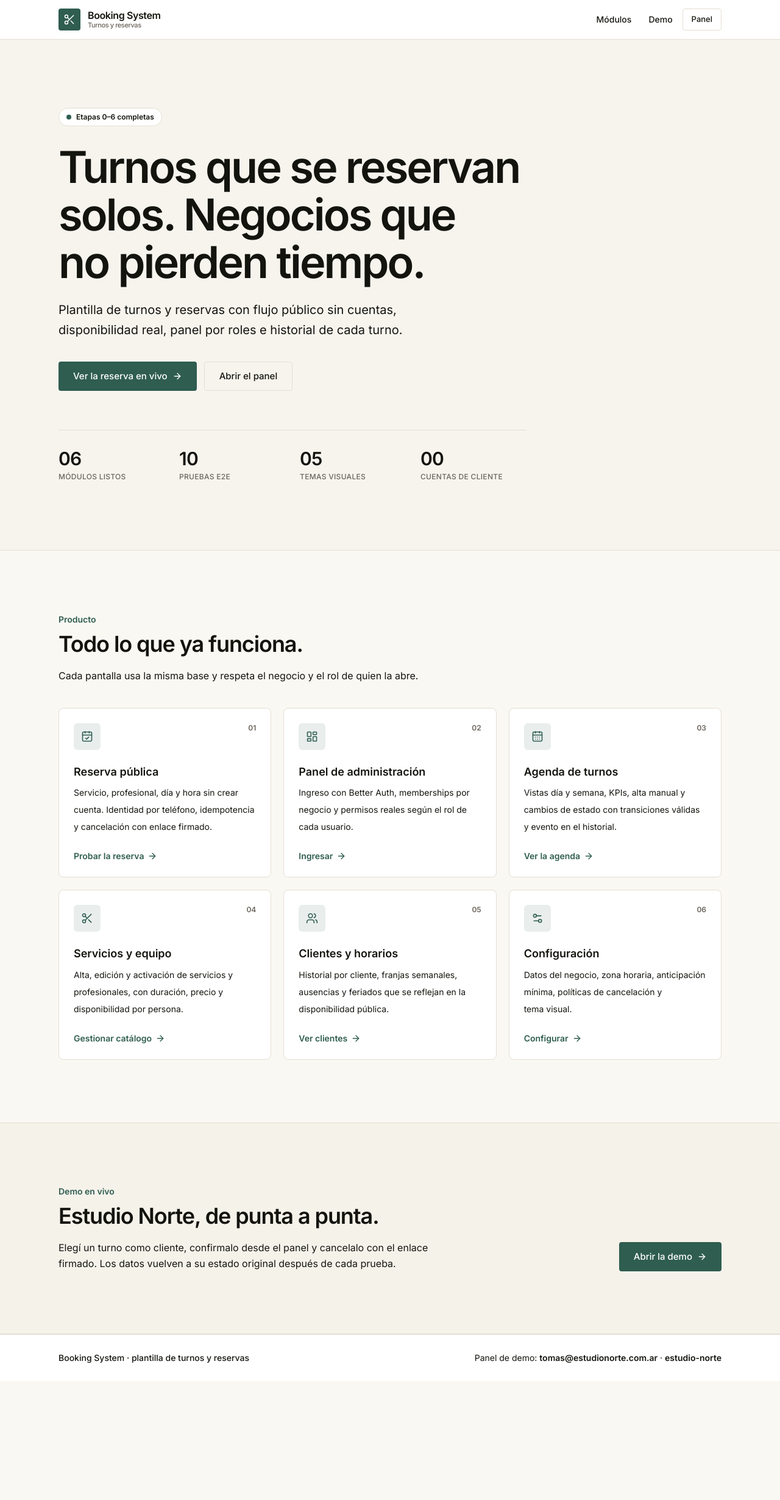
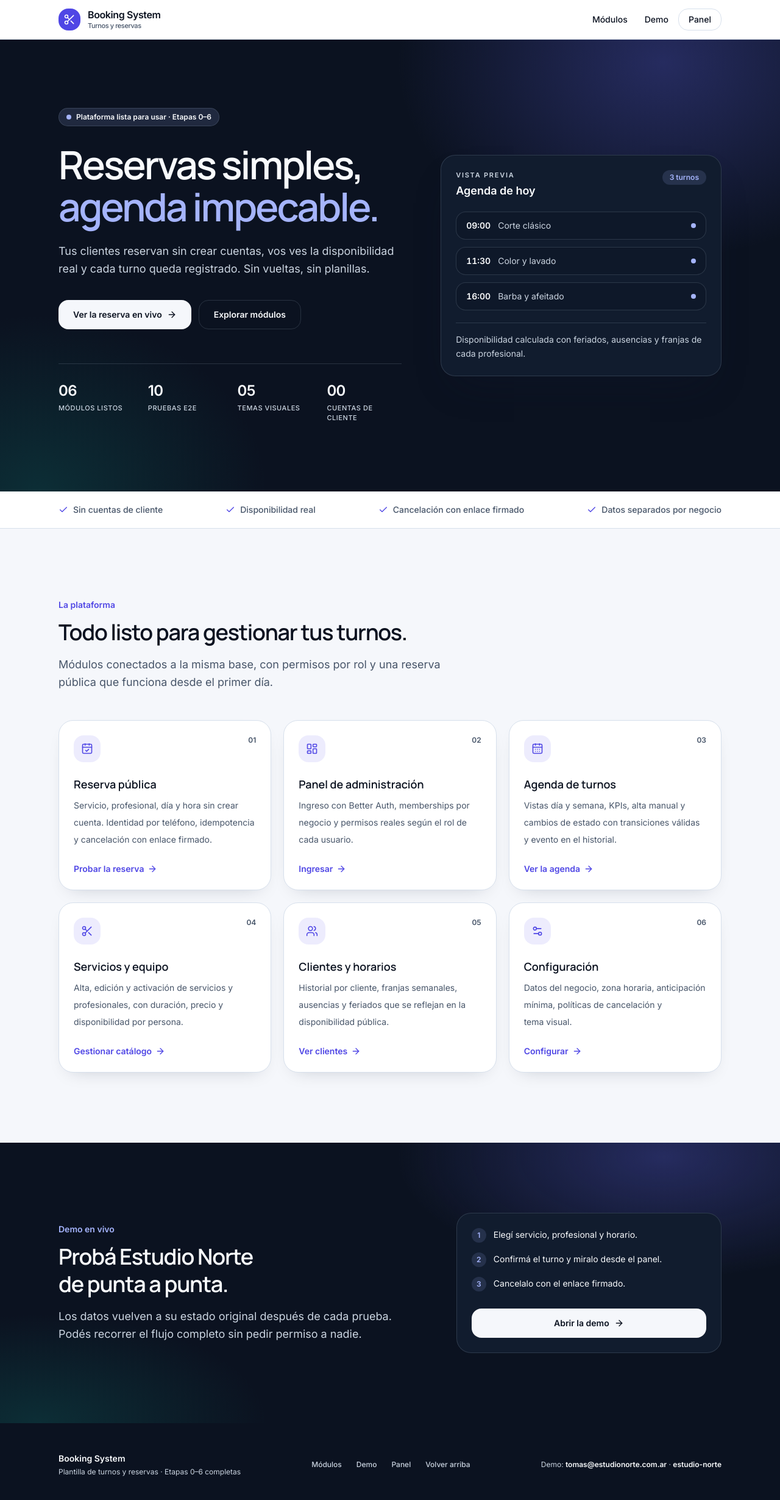
Before and after one commit to FedericoFeressin/Turnos-y-Reservas-DEMO, a Next.js app: page / in a window 1280 px wide. Shown: the top 2460 px of the page at 61% size. Before the commit the page ends 2265 px from the top, so only its background shows below. Built offline with nearby package versions, Linux system fonts and the light colour scheme.

Commit message:
feat: rediseñar la home con el tema actual

```diff
--- a/src/app/page.tsx
+++ b/src/app/page.tsx
@@ -4,6 +4,7 @@ import {
   ArrowRight,
   CalendarCheck,
   CalendarDays,
+  Check,
   LayoutDashboard,
   Scissors,
   Settings2,
@@ -11,7 +12,6 @@ import {
   type LucideIcon,
 } from "lucide-react";
 
-import { buttonVariants } from "@/components/ui/button";
 import { Container, Section } from "@/components/site/layout-primitives";
 
 export const metadata: Metadata = {
@@ -84,40 +84,68 @@ const modules: {
   },
 ];
 
+const highlights = [
+  "Sin cuentas de cliente",
+  "Disponibilidad real",
+  "Cancelación con enlace firmado",
+  "Datos separados por negocio",
+] as const;
+
+const previewSlots = [
+  { time: "09:00", service: "Corte clásico" },
+  { time: "11:30", service: "Color y lavado" },
+  { time: "16:00", service: "Barba y afeitado" },
+] as const;
+
+const demoSteps = [
+  "Elegí servicio, profesional y horario.",
+  "Confirmá el turno y miralo desde el panel.",
+  "Cancelalo con el enlace firmado.",
+] as const;
+
 const navLinkClass =
-  "rounded-md px-3 py-2 text-sm font-medium text-ink transition-colors hover:bg-surface-2 focus-visible:outline-2 focus-visible:outline-offset-2 focus-visible:outline-primary";
+  "rounded-lg px-2 py-2 text-sm font-medium text-ink transition-colors hover:bg-surface-2 focus-visible:outline-2 focus-visible:outline-offset-2 focus-visible:outline-primary max-[359px]:px-1 max-[359px]:text-xs sm:px-3";
+
+const heroButtonClass =
+  "inline-flex h-12 items-center justify-center gap-2 rounded-lg px-6 text-sm font-semibold transition-colors focus-visible:outline-2 focus-visible:outline-offset-2 focus-visible:outline-[var(--theme-hero-focus)]";
 
 export default function Home() {
   return (
-    <div className="flex min-h-dvh flex-col bg-background text-ink">
+    <div
+      data-theme="actual"
+      className="flex min-h-dvh flex-col bg-background text-ink"
+    >
       <a
         href="#contenido"
-        className="sr-only focus:not-sr-only focus:fixed focus:top-2 focus:left-2 focus:z-50 focus:bg-ink focus:px-4 focus:py-2 focus:text-sm focus:text-background"
+        className="sr-only focus:not-sr-only focus:fixed focus:top-2 focus:left-2 focus:z-50 focus:rounded-lg focus:bg-ink focus:px-4 focus:py-2 focus:text-sm focus:text-background"
       >
         Saltar al contenido
       </a>
 
       <header className="sticky top-0 z-30 border-b border-line bg-surface/95 backdrop-blur">
-        <Container className="flex h-16 items-center justify-between gap-4">
+        <Container className="flex h-16 items-center justify-between gap-2 sm:gap-4">
           <Link
             href="/"
-            className="flex items-center gap-3 rounded-md focus-visible:outline-2 focus-visible:outline-offset-4 focus-visible:outline-primary"
+            className="flex items-center gap-2 rounded-lg focus-visible:outline-2 focus-visible:outline-offset-4 focus-visible:outline-primary sm:gap-3"
           >
             <span
               aria-hidden="true"
-              className="grid size-9 place-items-center rounded-md bg-primary text-primary-fg"
+              className="grid size-8 place-items-center rounded-lg bg-primary text-primary-fg sm:size-9"
             >
-              <Scissors className="size-5" strokeWidth={1.75} />
+              <Scissors className="size-5" strokeWidth={1.9} />
             </span>
-            <span className="text-base leading-tight font-semibold tracking-tight">
+            <span className="text-sm leading-tight font-semibold tracking-tight max-[359px]:text-[13px] sm:text-base">
               Booking System
-              <span className="block text-[11px] font-medium text-ink-muted">
+              <span className="mt-0.5 hidden text-[11px] font-medium text-ink-muted sm:block">
                 Turnos y reservas
               </span>
             </span>
           </Link>
 
-          <nav aria-label="Navegación principal" className="flex items-center gap-1">
+          <nav
+            aria-label="Navegación principal"
+            className="flex items-center gap-0.5 sm:gap-1"
+          >
             <Link href="#modulos" className={navLinkClass}>
               Módulos
             </Link>
@@ -126,7 +154,7 @@ export default function Home() {
             </Link>
             <Link
               href="/ingresar"
-              className={buttonVariants({ variant: "outline", size: "sm" })}
+              className="inline-flex h-9 items-center justify-center rounded-lg border border-line px-3 text-sm font-medium text-ink transition-colors hover:bg-surface-2 focus-visible:outline-2 focus-visible:outline-offset-2 focus-visible:outline-primary max-[359px]:px-2 max-[359px]:text-xs sm:px-4"
             >
               Panel
             </Link>
@@ -135,33 +163,47 @@ export default function Home() {
       </header>
 
       <main id="contenido" className="flex-1">
-        <section className="border-b border-line bg-surface-2/40">
-          <Container className="py-20 sm:py-28">
-            <span className="inline-flex items-center gap-2 rounded-full border border-line bg-surface px-3 py-1.5 text-xs font-semibold text-ink">
-              <span className="size-2 rounded-full bg-primary" aria-hidden="true" />
-              Etapas 0–6 completas
+        <section className="home-glow relative overflow-hidden bg-[var(--theme-hero-bg)] text-[var(--theme-hero-ink)]">
+          <Container className="grid gap-14 py-20 sm:py-28 lg:grid-cols-[1.1fr_0.9fr] lg:items-center lg:gap-16">
+            <div>
+              <span className="inline-flex items-center gap-2 rounded-full border border-[var(--theme-hero-line)] bg-[var(--theme-hero-tint)] px-3 py-1.5 text-xs font-semibold">
+                <span
+                  className="size-2 rounded-full bg-[var(--theme-hero-accent)]"
+                  aria-hidden="true"
+                />
+                Plataforma lista para usar · Etapas 0–6
               </span>
 
-            <h1 className="mt-7 max-w-4xl font-sans text-4xl leading-[1.08] font-semibold tracking-[-0.04em] sm:text-6xl lg:text-7xl">
-              Turnos que se reservan solos. Negocios que no pierden tiempo.
+              <h1 className="mt-7 max-w-3xl text-4xl leading-[1.08] font-semibold tracking-[-0.045em] sm:text-5xl lg:text-[4rem]">
+                Reservas simples,{" "}
+                <span className="text-[var(--theme-hero-accent)]">
+                  agenda impecable.
+                </span>
               </h1>
 
-            <p className="mt-6 max-w-2xl text-lg leading-relaxed text-ink sm:text-xl">
-              Plantilla de turnos y reservas con flujo público sin cuentas,
-              disponibilidad real, panel por roles e historial de cada turno.
+              <p className="mt-6 max-w-xl text-base leading-relaxed text-[var(--theme-hero-muted)] sm:text-lg">
+                Tus clientes reservan sin crear cuentas, vos ves la
+                disponibilidad real y cada turno queda registrado. Sin vueltas,
+                sin planillas.
               </p>
 
-            <div className="mt-9 flex flex-wrap items-center gap-3">
-              <Link href="/b/estudio-norte" className={buttonVariants({ size: "lg" })}>
+              <div className="mt-9 flex flex-wrap gap-3">
+                <Link
+                  href="/b/estudio-norte"
+                  className={`${heroButtonClass} bg-background text-ink hover:bg-surface-2`}
+                >
                   Ver la reserva en vivo
                   <ArrowRight className="size-4" aria-hidden="true" />
                 </Link>
-              <Link href="/ingresar" className={buttonVariants({ variant: "outline", size: "lg" })}>
-                Abrir el panel
+                <Link
+                  href="#modulos"
+                  className={`${heroButtonClass} border border-[var(--theme-hero-line)] text-[var(--theme-hero-ink)] hover:bg-[var(--theme-hero-tint)]`}
+                >
+                  Explorar módulos
                 </Link>
               </div>
 
-            <dl className="mt-16 grid max-w-3xl grid-cols-2 gap-x-6 gap-y-6 border-t border-line pt-7 sm:grid-cols-4">
+              <dl className="mt-14 grid max-w-xl grid-cols-2 gap-x-6 gap-y-6 border-t border-[var(--theme-hero-line)] pt-7 sm:grid-cols-4">
                 {[
                   { label: "Módulos listos", value: "06" },
                   { label: "Pruebas E2E", value: "10" },
@@ -169,27 +211,81 @@ export default function Home() {
                   { label: "Cuentas de cliente", value: "00" },
                 ].map((item) => (
                   <div key={item.label}>
-                  <dd className="font-sans text-3xl font-semibold tracking-tight text-ink">
+                    <dd className="text-2xl font-semibold tracking-tight">
                       {item.value}
                     </dd>
-                  <dt className="mt-1 text-xs font-medium tracking-wide text-ink-muted uppercase">
+                    <dt className="mt-1 text-[11px] font-medium tracking-wider text-[var(--theme-hero-muted)] uppercase">
                       {item.label}
                     </dt>
                   </div>
                 ))}
               </dl>
+            </div>
+
+            <div className="rounded-xl border border-[var(--theme-hero-line)] bg-[var(--theme-hero-surface)] p-5 shadow-raised sm:p-6">
+              <div className="flex items-start justify-between gap-4">
+                <div>
+                  <p className="text-[11px] font-semibold tracking-[0.16em] text-[var(--theme-hero-muted)] uppercase">
+                    Vista previa
+                  </p>
+                  <p className="mt-1 text-lg font-semibold">Agenda de hoy</p>
+                </div>
+                <span className="rounded-full bg-[var(--theme-hero-tint)] px-3 py-1 text-xs font-semibold text-[var(--theme-hero-accent)]">
+                  3 turnos
+                </span>
+              </div>
+
+              <ul className="mt-5 space-y-3">
+                {previewSlots.map((slot) => (
+                  <li
+                    key={slot.time}
+                    className="flex items-center gap-3 rounded-lg border border-[var(--theme-hero-line)] bg-[var(--theme-hero-row)] px-4 py-3"
+                  >
+                    <span className="text-sm font-semibold tabular-nums">
+                      {slot.time}
+                    </span>
+                    <span className="flex-1 text-sm text-[var(--theme-hero-muted)]">
+                      {slot.service}
+                    </span>
+                    <span
+                      className="size-2 rounded-full bg-[var(--theme-hero-accent)]"
+                      aria-hidden="true"
+                    />
+                  </li>
+                ))}
+              </ul>
+
+              <p className="mt-5 border-t border-[var(--theme-hero-line)] pt-4 text-sm leading-relaxed text-[var(--theme-hero-muted)]">
+                Disponibilidad calculada con feriados, ausencias y franjas de
+                cada profesional.
+              </p>
+            </div>
           </Container>
         </section>
 
+        <div className="border-b border-line bg-surface">
+          <Container className="flex flex-wrap items-center justify-center gap-x-8 gap-y-3 py-5 sm:justify-between">
+            {highlights.map((item) => (
+              <p
+                key={item}
+                className="flex items-center gap-2 text-xs font-medium text-ink-muted sm:text-sm"
+              >
+                <Check className="size-4 shrink-0 text-primary" aria-hidden="true" />
+                {item}
+              </p>
+            ))}
+          </Container>
+        </div>
+
         <Section id="modulos">
-          <div className="mb-10 max-w-2xl">
-            <p className="text-sm font-semibold text-primary">Producto</p>
-            <h2 className="mt-2 font-sans text-3xl leading-tight font-semibold tracking-[-0.03em] text-ink sm:text-4xl">
-              Todo lo que ya funciona.
+          <div className="mb-12 max-w-2xl">
+            <p className="text-sm font-semibold text-primary">La plataforma</p>
+            <h2 className="mt-3 text-3xl leading-tight font-semibold tracking-[-0.035em] text-ink sm:text-4xl">
+              Todo listo para gestionar tus turnos.
             </h2>
-            <p className="mt-4 text-base leading-relaxed text-ink">
-              Cada pantalla usa la misma base y respeta el negocio y el rol de
-              quien la abre.
+            <p className="mt-4 text-base leading-relaxed text-ink-muted sm:text-lg">
+              Módulos conectados a la misma base, con permisos por rol y una
+              reserva pública que funciona desde el primer día.
             </p>
           </div>
 
@@ -200,7 +296,7 @@ export default function Home() {
               return (
                 <article
                   key={module.index}
-                  className="flex flex-col rounded-xl border border-line bg-surface p-6 shadow-card transition-colors hover:border-primary"
+                  className="flex flex-col rounded-xl border border-line bg-surface p-6 shadow-card transition duration-200 hover:-translate-y-1 hover:border-primary hover:shadow-raised"
                 >
                   <div className="flex items-start justify-between gap-4">
                     <span className="grid size-11 place-items-center rounded-lg bg-primary/10 text-primary">
@@ -211,10 +307,10 @@ export default function Home() {
                     </span>
                   </div>
 
-                  <h3 className="mt-6 font-sans text-lg leading-snug font-semibold text-ink">
+                  <h3 className="mt-6 text-lg leading-snug font-semibold text-ink">
                     {module.title}
                   </h3>
-                  <p className="mt-2 flex-1 text-sm leading-7 text-ink">
+                  <p className="mt-2 flex-1 text-sm leading-7 text-ink-muted">
                     {module.description}
                   </p>
 
@@ -231,36 +327,95 @@ export default function Home() {
           </div>
         </Section>
 
-        <div className="border-y border-line bg-surface-2/60">
-          <Section>
-            <div className="flex flex-col items-start justify-between gap-8 lg:flex-row lg:items-end">
-              <div className="max-w-2xl">
-                <p className="text-sm font-semibold text-primary">Demo en vivo</p>
-                <h2 className="mt-2 font-sans text-3xl leading-tight font-semibold tracking-[-0.03em] text-ink sm:text-4xl">
-                  Estudio Norte, de punta a punta.
+        <section className="home-glow relative overflow-hidden bg-[var(--theme-hero-bg)] py-[var(--theme-section-y)] text-[var(--theme-hero-ink)]">
+          <Container className="grid gap-12 lg:grid-cols-[1.15fr_0.85fr] lg:items-center lg:gap-16">
+            <div>
+              <p className="text-sm font-semibold text-[var(--theme-hero-accent)]">
+                Demo en vivo
+              </p>
+              <h2 className="mt-3 max-w-xl text-3xl leading-tight font-semibold tracking-[-0.035em] sm:text-4xl">
+                Probá Estudio Norte de punta a punta.
               </h2>
-                <p className="mt-4 text-base leading-relaxed text-ink">
-                  Elegí un turno como cliente, confirmalo desde el panel y
-                  cancelalo con el enlace firmado. Los datos vuelven a su estado
-                  original después de cada prueba.
+              <p className="mt-4 max-w-xl text-base leading-relaxed text-[var(--theme-hero-muted)] sm:text-lg">
+                Los datos vuelven a su estado original después de cada prueba.
+                Podés recorrer el flujo completo sin pedir permiso a nadie.
               </p>
             </div>
-              <Link href="/b/estudio-norte" className={buttonVariants({ size: "lg" })}>
+
+            <div className="rounded-xl border border-[var(--theme-hero-line)] bg-[var(--theme-hero-surface)] p-6">
+              <ol className="space-y-4">
+                {demoSteps.map((step, index) => (
+                  <li
+                    key={step}
+                    className="flex items-start gap-3 text-sm leading-relaxed text-[var(--theme-hero-ink)]"
+                  >
+                    <span className="grid size-6 shrink-0 place-items-center rounded-full bg-[var(--theme-hero-tint)] text-xs font-semibold text-[var(--theme-hero-accent)]">
+                      {index + 1}
+                    </span>
+                    {step}
+                  </li>
+                ))}
+              </ol>
+
+              <Link
+                href="/b/estudio-norte"
+                className={`${heroButtonClass} mt-7 w-full bg-background text-ink hover:bg-surface-2`}
+              >
                 Abrir la demo
                 <ArrowRight className="size-4" aria-hidden="true" />
               </Link>
             </div>
-          </Section>
-        </div>
+          </Container>
+        </section>
       </main>
 
-      <footer className="border-t border-line bg-surface">
-        <Container className="flex flex-col gap-3 py-7 text-sm text-ink sm:flex-row sm:items-center sm:justify-between">
-          <p className="font-medium">Booking System · plantilla de turnos y reservas</p>
-          <p>
-            Panel de demo:{" "}
-            <span className="font-semibold">tomas@estudionorte.com.ar</span> ·{" "}
-            <span className="font-semibold">estudio-norte</span>
+      <footer className="bg-[var(--theme-hero-bg)] text-[var(--theme-hero-muted)]">
+        <Container className="flex flex-col gap-8 py-12 lg:flex-row lg:items-center lg:justify-between">
+          <div>
+            <p className="text-sm font-semibold text-[var(--theme-hero-ink)]">
+              Booking System
+            </p>
+            <p className="mt-1 text-xs">
+              Plantilla de turnos y reservas · Etapas 0–6 completas
+            </p>
+          </div>
+
+          <nav aria-label="Navegación del pie" className="flex flex-wrap items-center gap-x-6 gap-y-2 text-xs font-medium">
+            <Link
+              href="#modulos"
+              className="rounded-sm transition-colors hover:text-[var(--theme-hero-ink)] focus-visible:outline-2 focus-visible:outline-offset-2 focus-visible:outline-[var(--theme-hero-focus)]"
+            >
+              Módulos
+            </Link>
+            <Link
+              href="/b/estudio-norte"
+              className="rounded-sm transition-colors hover:text-[var(--theme-hero-ink)] focus-visible:outline-2 focus-visible:outline-offset-2 focus-visible:outline-[var(--theme-hero-focus)]"
+            >
+              Demo
+            </Link>
+            <Link
+              href="/ingresar"
+              className="rounded-sm transition-colors hover:text-[var(--theme-hero-ink)] focus-visible:outline-2 focus-visible:outline-offset-2 focus-visible:outline-[var(--theme-hero-focus)]"
+            >
+              Panel
+            </Link>
+            <Link
+              href="#contenido"
+              className="rounded-sm transition-colors hover:text-[var(--theme-hero-ink)] focus-visible:outline-2 focus-visible:outline-offset-2 focus-visible:outline-[var(--theme-hero-focus)]"
+            >
+              Volver arriba
+            </Link>
+          </nav>
+
+          <p className="text-xs">
+            Demo:{" "}
+            <span className="font-semibold text-[var(--theme-hero-ink)]">
+              tomas@estudionorte.com.ar
+            </span>{" "}
+            ·{" "}
+            <span className="font-semibold text-[var(--theme-hero-ink)]">
+              estudio-norte
+            </span>
           </p>
         </Container>
       </footer>
```
Lines whose indentation alone changed are shown as unchanged.
